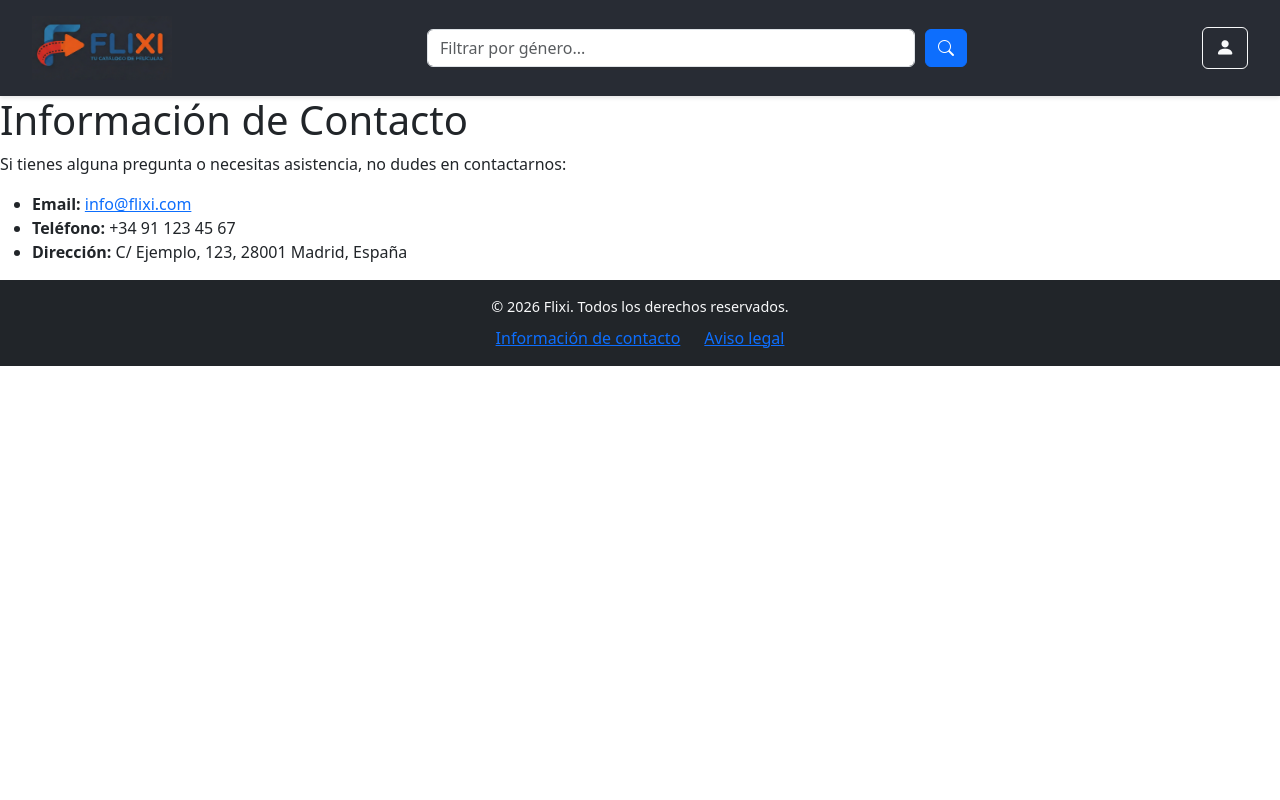
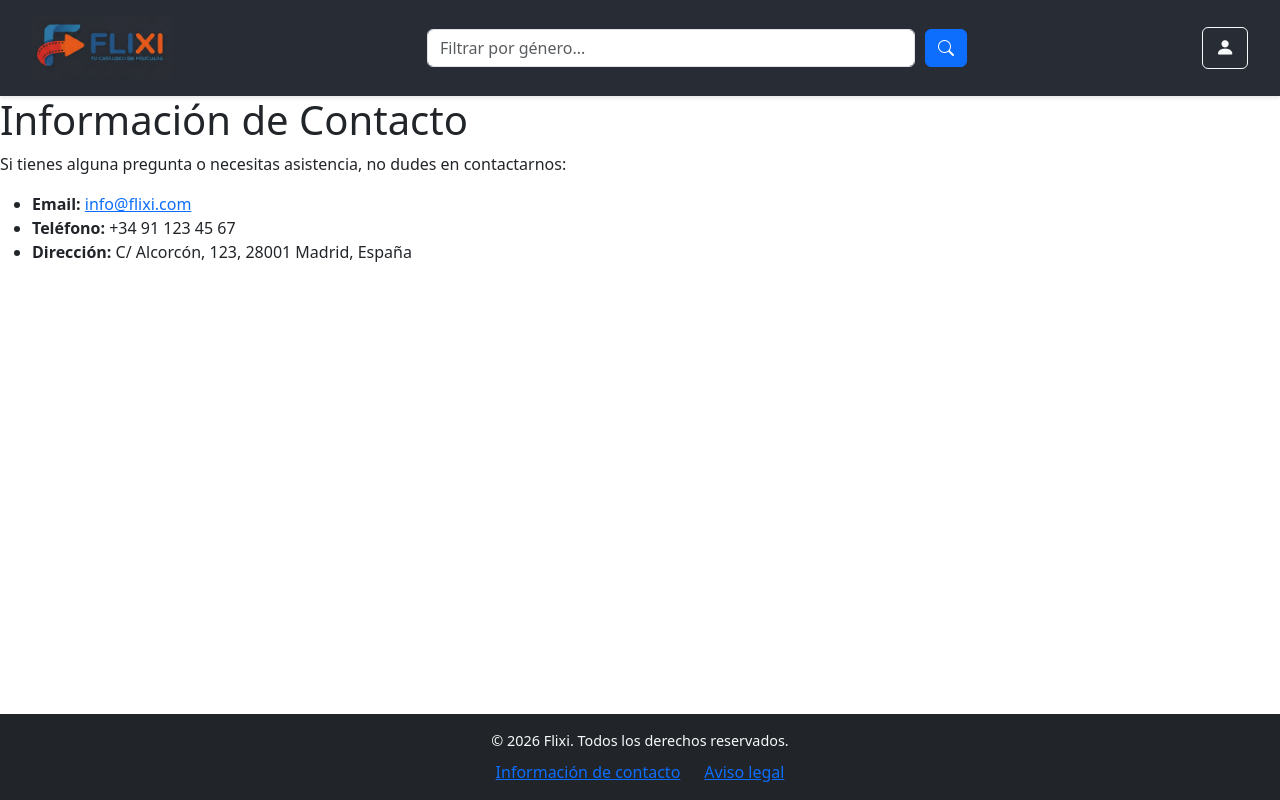
Before and after one commit to natinatlunn/webapp-react, a React (Vite) app: page /Paginas/InfoContacto in a window 1280 px wide. Built offline with nearby package versions, Linux system fonts and the light colour scheme.

Commit message:
Cambio en página estática de InfoContacto

```diff
--- a/src/App.jsx
+++ b/src/App.jsx
@@ -14,24 +14,31 @@ import PaginaPrincipal from "./pages/PaginaPrincipal";
 
 function App() {
  return (
-    <Container fluid className="p-0">
+  <Container fluid className="p-0 d-flex flex-column min-vh-100">
     <Row className="g-0">
       <Col xs={12} className="p-0">
         <BarraNavegacion />
       </Col>
     </Row>
-      <Row>
+
+    <Row className="flex-grow-1">
+      <Col>
         <Routes>
           <Route path="/" element={<PaginaPrincipal />} />
           <Route path="/Paginas/AvisoLegal" element={<AvisoLegal />} />
           <Route path="/Paginas/InfoContacto" element={<InfoContacto />} />
         </Routes>
+      </Col>
     </Row>
-      <Row>
+
+    <Row className="mt-auto">
+      <Col className="p-0">
         <Footer />
+      </Col>
     </Row>
+
   </Container>
-  );
+)
 }
 
 export default App;
--- a/src/pages/InfoContacto.jsx
+++ b/src/pages/InfoContacto.jsx
@@ -6,7 +6,7 @@ function InfoContacto() {
             <ul>
                 <li><strong>Email:</strong> <a href="mailto:info@flixi.com">info@flixi.com</a></li>
                 <li><strong>Teléfono:</strong> +34 91 123 45 67</li>
-                <li><strong>Dirección:</strong> C/ Ejemplo, 123, 28001 Madrid, España</li>
+                <li><strong>Dirección:</strong> C/ Alcorcón, 123, 28001 Madrid, España</li>
             </ul>
         </div>
     );
```
Lines whose indentation alone changed are shown as unchanged.
